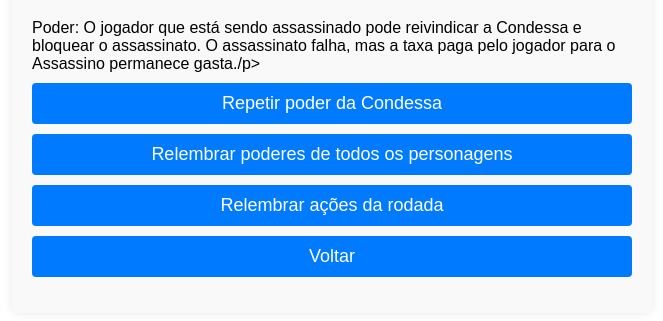
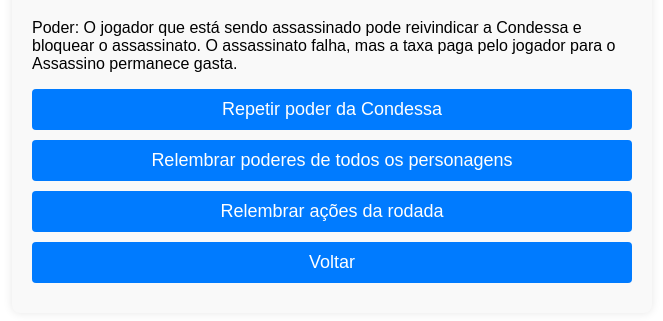
Before and after one commit to abelardojr0/coup-acessibilidade, a plain HTML site: page condessa.html in a window 1280 px wide. Shown: the part 101-422 px from the top of the page, without its empty margins (308-971 px from the left). Drawn offline with Linux system fonts and the light colour scheme.

Commit message:
Update condessa.html

```diff
--- a/condessa.html
+++ b/condessa.html
@@ -12,7 +12,7 @@
 <body>
   <div class="container">
     <h1>Condessa</h1>
-    <p>Poder: O jogador que está sendo assassinado pode reivindicar a Condessa e bloquear o assassinato. O assassinato falha, mas a taxa paga pelo jogador para o Assassino permanece gasta./p>
+    <p>Poder: O jogador que está sendo assassinado pode reivindicar a Condessa e bloquear o assassinato. O assassinato falha, mas a taxa paga pelo jogador para o Assassino permanece gasta.</p>
 
       <button id="repetir" aria-label="Repetir nome e poder da Condessa">Repetir poder da Condessa</button>
       <button id="poderes" aria-label="Relembrar poderes dos personagens">Relembrar poderes de todos os personagens</button>
```
